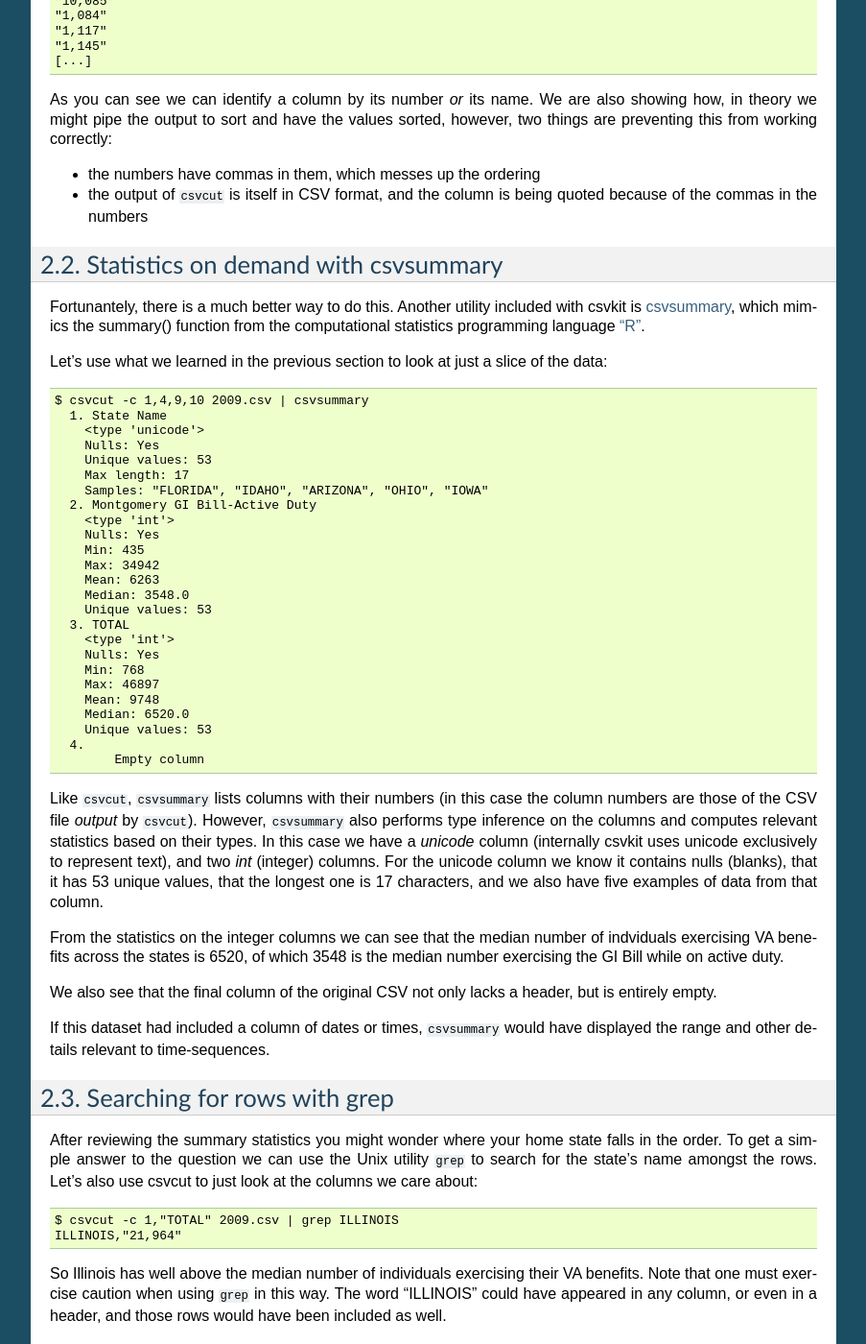
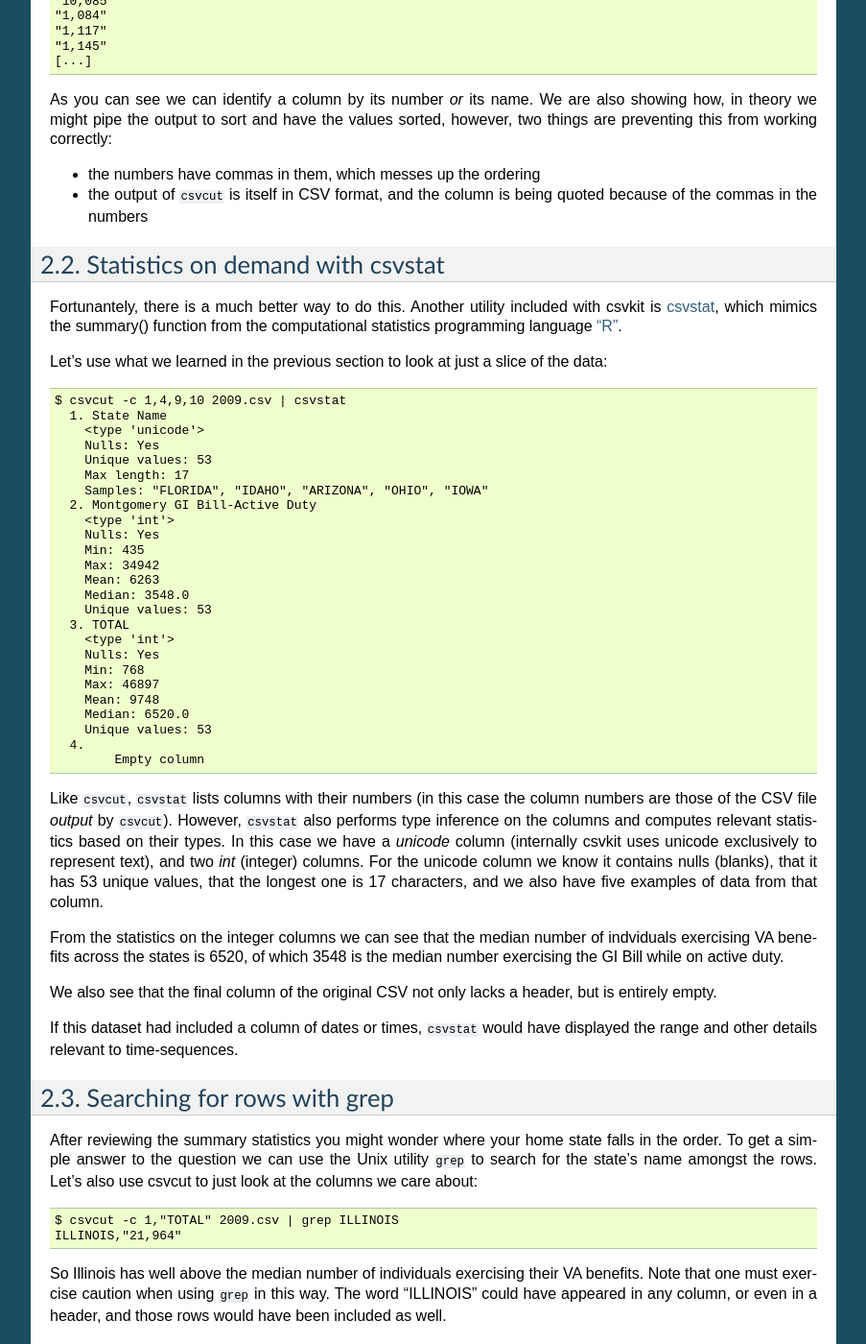
Before and after one commit to wireservice/csvkit, a Sphinx documentation site: the page built from docs/tutorial/examining_the_data.rst, in a window 1280 px wide and 1400 px high, scrolled down 851 px. Shown: the whole window at 96% size, without its empty margins (198-1101 px from the left). Built offline with Sphinx 7.4.7, drawn with Linux system fonts in a browser that asks for light colours; some of the changed text lies outside the part shown.

Commit message:
Renamed csvsummary to csvstat. Closes #55.

```diff
--- a/docs/index.rst
+++ b/docs/index.rst
@@ -80,7 +80,7 @@ csvkit is comprised of a number of individual command line utilities that be loo
 
     scripts/csvlook
     scripts/csvsql
-    scripts/csvsummary
+    scripts/csvstat
 
 *Appendices*
 
--- a/docs/tutorial/examining_the_data.rst
+++ b/docs/tutorial/examining_the_data.rst
@@ -47,14 +47,14 @@ As you can see we can identify a column by its number *or* its name. We are also
 * the numbers have commas in them, which messes up the ordering
 * the output of ``csvcut`` is itself in CSV format, and the column is being quoted because of the commas in the numbers
 
-Statistics on demand with csvsummary
-====================================
+Statistics on demand with csvstat
+=================================
 
-Fortunantely, there is a much better way to do this. Another utility included with csvkit is :doc:`/scripts/csvsummary`, which mimics the summary() function from the computational statistics programming language `"R" <http://www.r-project.org/>`_.
+Fortunantely, there is a much better way to do this. Another utility included with csvkit is :doc:`/scripts/csvstat`, which mimics the summary() function from the computational statistics programming language `"R" <http://www.r-project.org/>`_.
 
 Let's use what we learned in the previous section to look at just a slice of the data::
 
-    $ csvcut -c 1,4,9,10 2009.csv | csvsummary
+    $ csvcut -c 1,4,9,10 2009.csv | csvstat
       1. State Name
         <type 'unicode'>
         Nulls: Yes
@@ -80,13 +80,13 @@ Let's use what we learned in the previous section to look at just a slice of the
       4.
 	    Empty column
 
-Like ``csvcut``, ``csvsummary`` lists columns with their numbers (in this case the column numbers are those of the CSV file *output* by ``csvcut``). However, ``csvsummary`` also performs type inference on the columns and computes relevant statistics based on their types. In this case we have a *unicode* column (internally csvkit uses unicode exclusively to represent text), and two *int* (integer) columns. For the unicode column we know it contains nulls (blanks), that it has 53 unique values, that the longest one is 17 characters, and we also have five examples of data from that column.
+Like ``csvcut``, ``csvstat`` lists columns with their numbers (in this case the column numbers are those of the CSV file *output* by ``csvcut``). However, ``csvstat`` also performs type inference on the columns and computes relevant statistics based on their types. In this case we have a *unicode* column (internally csvkit uses unicode exclusively to represent text), and two *int* (integer) columns. For the unicode column we know it contains nulls (blanks), that it has 53 unique values, that the longest one is 17 characters, and we also have five examples of data from that column.
 
 From the statistics on the integer columns we can see that the median number of indviduals exercising VA benefits across the states is 6520, of which 3548 is the median number exercising the GI Bill while on active duty.
 
 We also see that the final column of the original CSV not only lacks a header, but is entirely empty.
 
-If this dataset had included a column of dates or times, ``csvsummary`` would have displayed the range and other details relevant to time-sequences.
+If this dataset had included a column of dates or times, ``csvstat`` would have displayed the range and other details relevant to time-sequences.
 
 Searching for rows with grep
 ============================
--- a/setup.py
+++ b/setup.py
@@ -35,7 +35,7 @@ setup(
         'csvcut',
         'csvsql',
         'csvclean',
-        'csvsummary',
+        'csvstat',
         'csvlook',
         'csvjoin',
         'csvstack'
```
Also changed, not shown: docs/scripts/csvstat.rst (renamed from docs/scripts/csvsummary.rst, +5 -5 lines), 2 other files.
